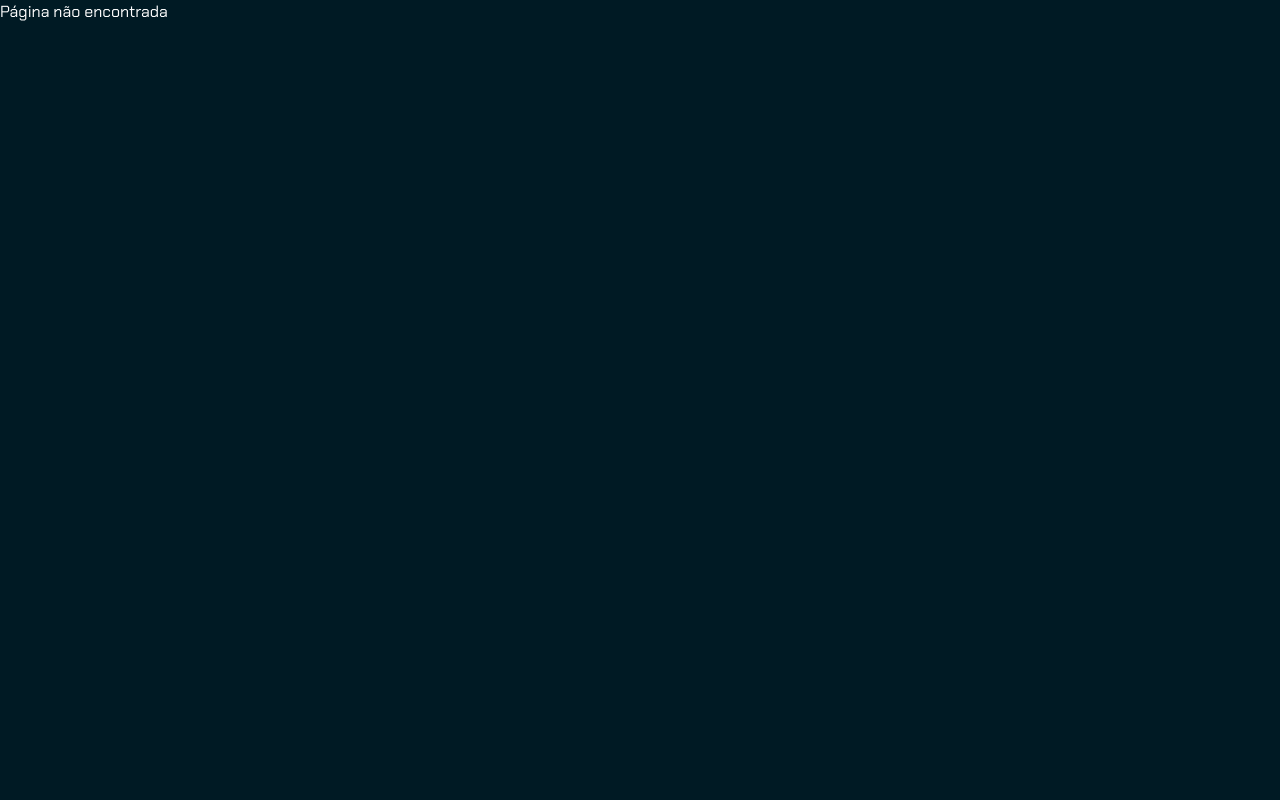
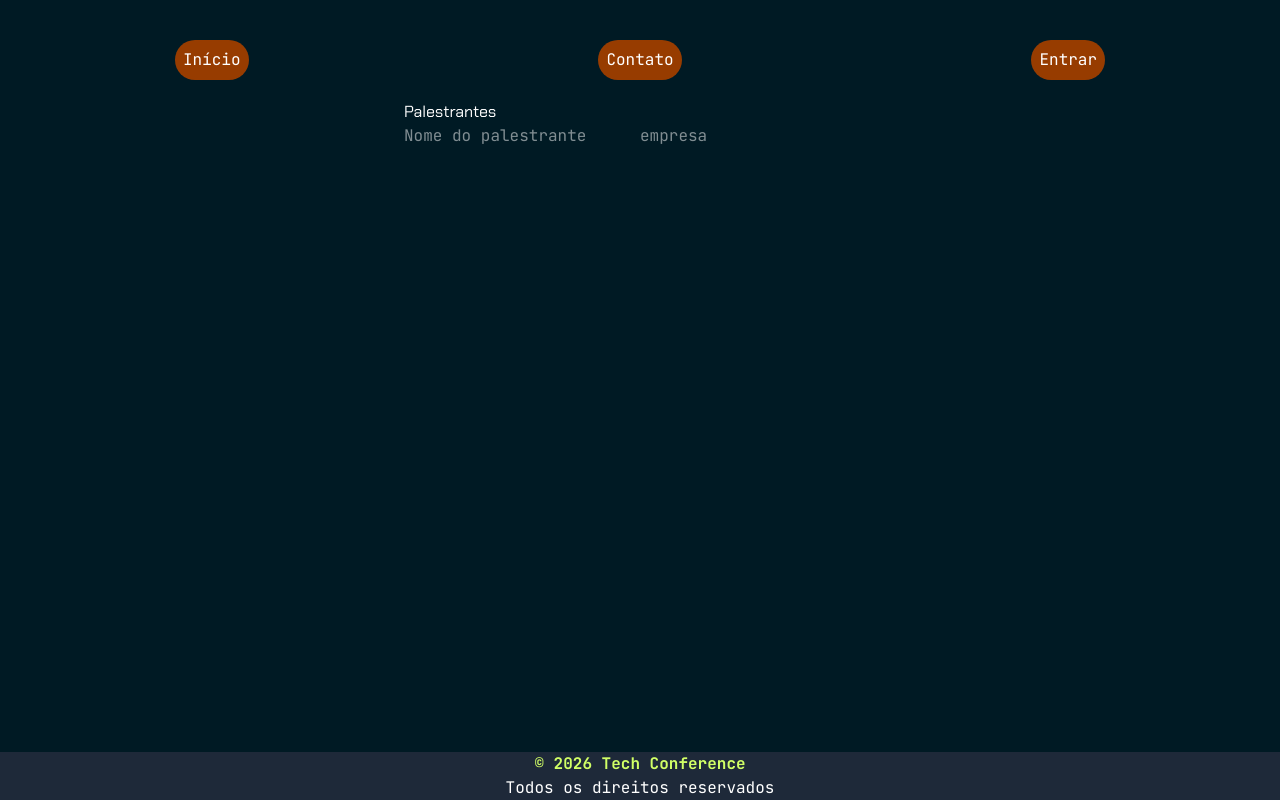
Before and after one commit to LucasG-Limongi/tech-conference-site, a React (Vite) app: page /palestrantes in a window 1280 px wide. Built offline with nearby package versions, Linux system fonts and the light colour scheme.

Commit message:
Adição das páginas Schedule e Speakers. Ajuste da rota Speaker para aninhá-la com Speakers.

```diff
--- a/src/main.jsx
+++ b/src/main.jsx
@@ -10,6 +10,8 @@ import Register from "./pages/Register"
 import Login from "./pages/Login"
 import NotFound from "./pages/NotFound"
 import Speaker from './pages/Speaker.jsx'
+import Schedule from './pages/Schedule.jsx'
+import Speakers from './pages/Speakers.jsx'
 
 createRoot(document.getElementById('root')).render(
   <StrictMode>
@@ -18,7 +20,11 @@ createRoot(document.getElementById('root')).render(
         <Route element={<SiteLayout />}>
           <Route index element={<Home />} />
           <Route path="/contato" element={<Contact />} />
-          <Route path="/palestrante/:slug" element={<Speaker />} />
+          <Route path="/palestrantes">
+            <Route index element={<Speakers />} />
+            <Route path=":slug" element={<Speaker />} />
+          </Route>
+          <Route path="/programacao/:dia?" element={<Schedule />} />
         </Route>
 
         <Route element={<CenteredLayout />}>
--- /dev/null
+++ b/src/pages/Schedule.jsx
@@ -0,0 +1,13 @@
+import { useParams } from "react-router"
+
+export default function Schedule() {
+    const { dia } = useParams()
+
+    return(
+        <>
+            <h1>Programação</h1>
+
+            { dia && <p>{dia}</p> }
+        </>
+    )
+}
--- /dev/null
+++ b/src/pages/Speakers.jsx
@@ -0,0 +1,26 @@
+import { useSearchParams } from 'react-router'
+
+export default function Speakers() {
+    const [searchParams, setSearchParams] = useSearchParams()
+    const nome = searchParams.get('nome') || ''
+    const empresa = searchParams.get('empresa') || ''
+
+    return (
+        <>
+            <h1>Palestrantes</h1>
+
+            <input type="text" placeholder="Nome do palestrante" value={nome}
+            onChange={(event) =>
+                setSearchParams({ nome: event.target.value, empresa }, { replace: true })
+            }/>
+
+            <input type="text" placeholder="empresa" value={empresa}
+            onChange={(event) =>
+                setSearchParams({ nome, empresa: event.target.value }, { replace: true })
+            }/>
+
+            {nome && <p>{nome}</p>}
+            {empresa && <p>{empresa}</p>}
+        </>
+    )
+}
```
Also changed, not shown: 1 other file (tests, documents, lock files or other folders).
